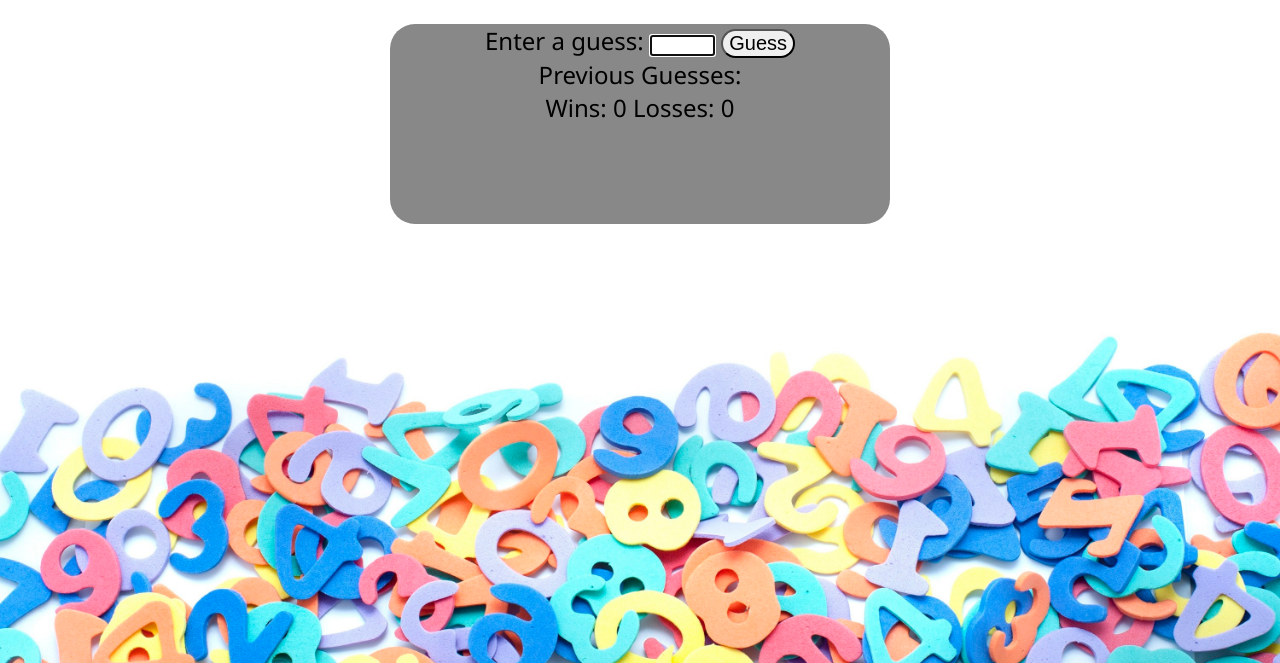
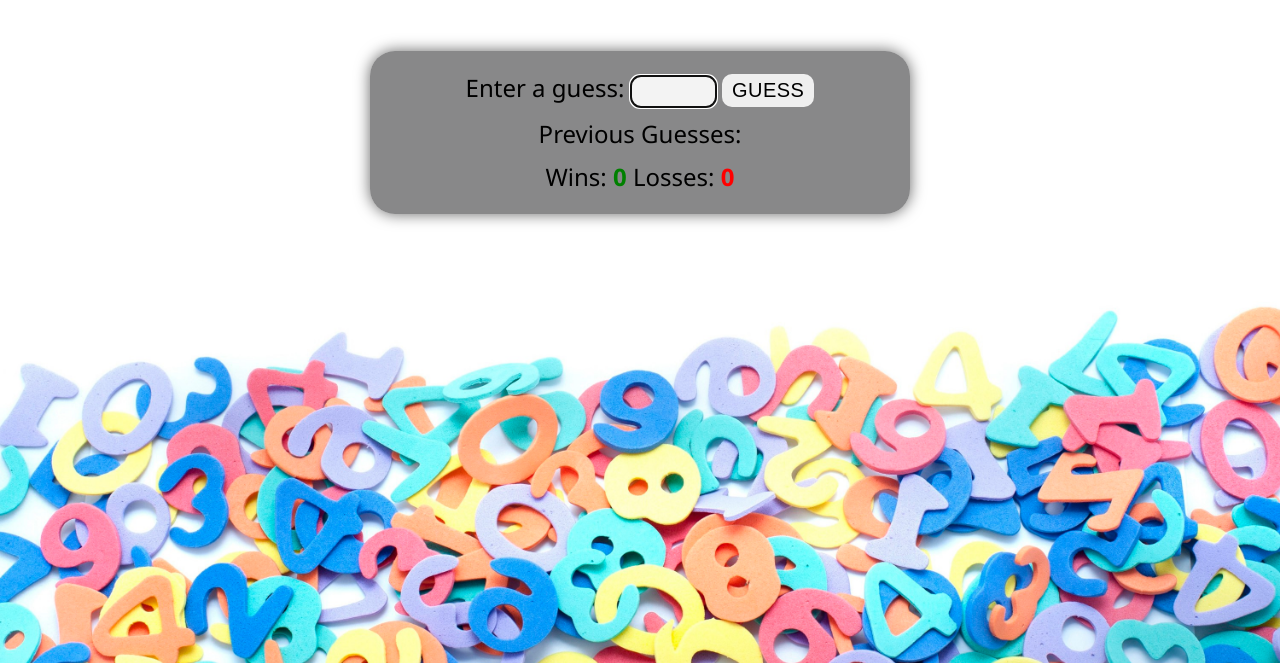
Before and after one commit to mreynoso123/mreynoso123.github.io, a plain HTML site: page guess_number/index.html in a window 1280 px wide. Shown: the part 137-800 px from the top of the page. Drawn offline with Linux system fonts and the light colour scheme.

Commit message:
Completed 25 unique CSS properties and added descriptors to them

```diff
--- a/guess_number/css/styles.css
+++ b/guess_number/css/styles.css
@@ -1,28 +1,118 @@
-/* 4 CSS properties */
+h1 {
+    color: #00e9ff;
+    /*text color*/
+}
+
+h2 {
+    color: darkorchid;
+}
+
+div {
+    margin-top: 10px;
+    /*space above the div element*/
+}
+
 body {
     text-align: center;
+    /*horizontal text alignment set to center the text*/
+
     background-image: url("../img/numbers_border.jpg");
+    /*sets a background picture*/
+
     background-size: cover;
+    /*scales the background image to cover the window size*/
+
+    background-position: center;
+    /*moves the background to the center*/
+
+    background-attachment: fixed;
+    /*prevents the background from scrolling*/
+
     font-family: 'Segoe UI', Verdana;
+    /*text font*/
 
+    line-height: 1.4;
+    /*line spacing of text*/
 }
 
-/* 6 CSS properties (10 total)*/
 .main {
     background-color: rgba(19, 19, 20, 0.5);
-    width: 500px;
-    height: 200px;
-    margin: auto;
+    /*background fill color*/
+
+    max-width: 500px;
+    /*set a max width for the main element*/
+
+    width: 90%;
+    /*main element will take up 90% of the screen*/
+
+    margin: 1.5rem auto;
+    /*the outer spacing*/
+
     font-size: 24px;
+    /*text size*/
+
     border-radius: 25px;
+    /*rounded corners*/
+
+    padding: 20px;
+    /*inner padding*/
+
+    box-shadow: 0 0 15px rgba(0, 0, 0, 0.6);
+    /*drop shadow effect*/
 }
 
 .Btn {
     font-size: 20px;
-    border-radius: 25px;
+    text-transform: uppercase;
+    /*changes letter case to uppercase*/
+
+    letter-spacing: 0.5px;
+    /*spacing between letters*/
+
+    transition: 0.3s;
+    /*animation when hovering over*/
+
+    border-radius: 10px;
+    border: none;
+    /*border styling*/
+
+    cursor: pointer;
+    /*changes mouse cursor when hovering over the button*/
+
+    padding: 5px 10px;
 }
 
-/* 1 CSS property (11 total) */
-.feedback{
+.Btn:hover {
+    background-color: #0088ff;
+}
+
+.Btn:active {
+    transform: scale(0.75);
+    /*cool effect that scales the button down when clicked*/
+}
+
+.feedback {
     text-shadow: 0 0 2px #00e9ff, 0 0 20px #0088ff;
+    /*adds a cool shadow effect to the text*/
+
+    transition: 0.3s;
 }
+
+#playerGuess {
+    padding: 5px;
+    border-radius: 10px;
+    border: none;
+    font-size: 18px;
+    background-color: rgba(255, 255, 255, 0.9);
+}
+
+#wins {
+    color: green;
+    font-weight: 600;
+    /*adds weight or thickness to the font*/
+}
+
+#losses {
+    color: red;
+    font-weight: 600;
+}
--- a/guess_number/js/script.js
+++ b/guess_number/js/script.js
@@ -69,7 +69,7 @@ function checkGuess() {
 
     if (guess == randomNumber) {
         feedback.textContent = "You guessed it! You won!"
-        feedback.style.color = "darkgreen";
+        feedback.style.color = "lightgreen";
         totalWins++;
         gameOver();
     } else {
```
